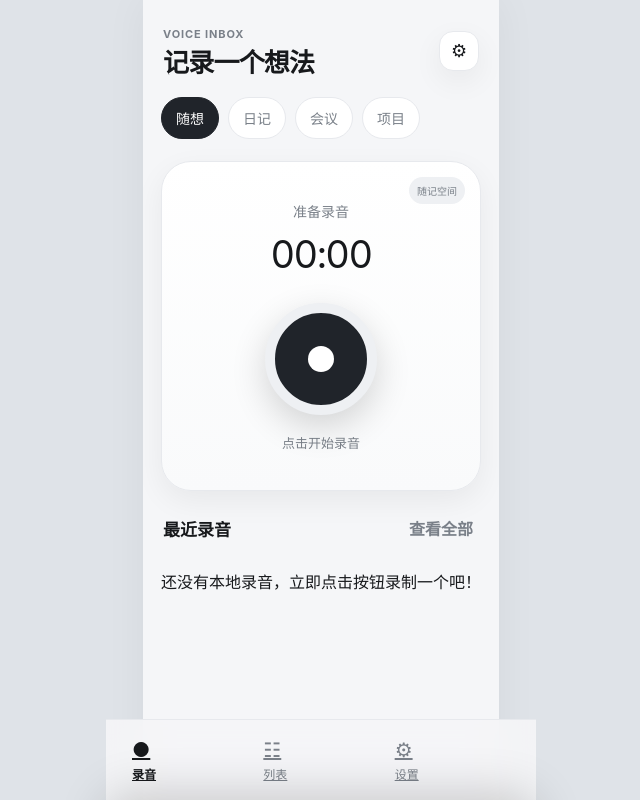
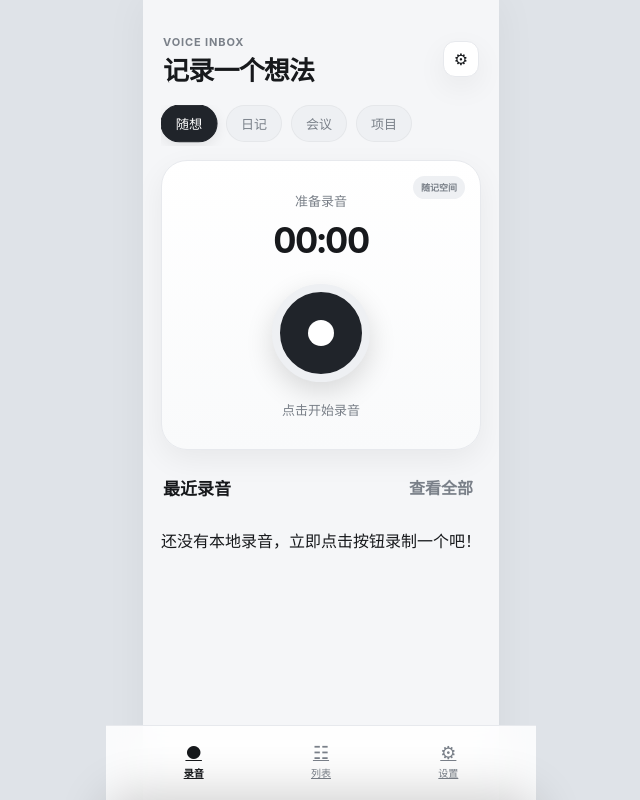
Before and after one commit to lulalulaluobo/voicenest-pocketbase, a React (Vite) app: page / in a window 1280 px wide. Shown: the whole page, without its empty margins (319-959 px from the left). Built offline with nearby package versions, Linux system fonts and the light colour scheme.

Commit message:
fix: 精调真机适配，提升标题留白、芯片触感、底部悬浮防重叠和状态栏主题色

```diff
--- a/index.html
+++ b/index.html
@@ -2,8 +2,9 @@
 <html lang="zh-CN">
   <head>
     <meta charset="UTF-8" />
-    <meta name="viewport" content="width=device-width, initial-scale=1.0" />
-    <meta name="theme-color" content="#bf3b3b" />
+    <meta name="viewport" content="width=device-width, initial-scale=1.0, viewport-fit=cover" />
+    <meta name="theme-color" content="#f5f6f8" media="(prefers-color-scheme: light)" />
+    <meta name="theme-color" content="#111316" media="(prefers-color-scheme: dark)" />
     <link rel="icon" href="/icon.svg" />
     <title>Voice Inbox</title>
   </head>
--- a/src/styles.css
+++ b/src/styles.css
@@ -116,6 +116,7 @@ button {
   align-items: center;
   justify-content: space-between;
   margin: 4px 2px 18px;
+  padding-top: calc(8px + env(safe-area-inset-top)); /* 顶部状态栏避让 */
 }
 
 .eyebrow {
@@ -148,21 +149,22 @@ h3 {
 
 .icon-btn {
   border: 1px solid var(--line);
-  width: 40px;
-  height: 40px;
-  border-radius: 14px;
+  width: 36px;
+  height: 36px;
+  border-radius: 12px;
   background: var(--card);
   box-shadow: var(--shadow);
-  font-size: 18px;
+  font-size: 16px;
   cursor: pointer;
   display: flex;
   align-items: center;
   justify-content: center;
-  transition: background 0.2s;
+  transition: all 0.2s;
 }
 
 .icon-btn:active {
   background: var(--soft);
+  transform: scale(0.92);
 }
 
 .type-row {
@@ -178,21 +180,27 @@ h3 {
 }
 
 .chip {
-  border: 1px solid var(--line);
-  background: var(--card);
+  border: 1px solid rgba(0, 0, 0, 0.04);
+  background: var(--soft);
   color: var(--muted);
   border-radius: 999px;
-  padding: 10px 14px;
+  padding: 8px 14px;
   white-space: nowrap;
-  font-size: 14px;
+  font-size: 13px;
   cursor: pointer;
-  transition: all 0.2s;
+  transition: all 0.2s cubic-bezier(0.4, 0, 0.2, 1);
+}
+
+.chip:active {
+  transform: scale(0.94);
 }
 
 .chip.active {
   background: var(--accent);
   color: var(--accentText);
   border-color: var(--accent);
+  transform: scale(1.02);
+  box-shadow: 0 4px 12px rgba(0, 0, 0, 0.08);
 }
 
 .chip.more {
@@ -201,11 +209,11 @@ h3 {
 
 /* 录音卡片 */
 .rec-card {
-  margin-top: 18px;
+  margin-top: 14px;
   background: linear-gradient(180deg, var(--card) 0%, var(--card2) 100%);
   border: 1px solid var(--line);
-  border-radius: 30px;
-  min-height: 330px;
+  border-radius: 26px;
+  min-height: 290px;
   display: flex;
   flex-direction: column;
   align-items: center;
@@ -218,33 +226,36 @@ h3 {
   position: absolute;
   top: 15px;
   right: 15px;
-  font-size: 10px;
+  font-size: 9px;
   color: var(--muted);
   background: var(--soft);
-  padding: 6px 8px;
+  padding: 5px 8px;
   border-radius: 999px;
+  font-weight: bold;
 }
 
 .rec-status {
   color: var(--muted);
-  font-size: 14px;
-  margin-bottom: 10px;
+  font-size: 13px;
+  margin-bottom: 8px;
+  font-weight: 500;
 }
 
 .timer {
-  font-size: 38px;
+  font-size: 36px;
   font-variant-numeric: tabular-nums;
   letter-spacing: -.04em;
-  margin-bottom: 26px;
+  margin-bottom: 22px;
+  font-weight: 700;
 }
 
 .record-btn {
-  width: 112px;
-  height: 112px;
+  width: 98px;
+  height: 98px;
   border-radius: 50%;
-  border: 10px solid var(--soft);
+  border: 8px solid var(--soft);
   background: var(--accent);
-  box-shadow: 0 12px 35px rgba(0, 0, 0, .16);
+  box-shadow: 0 10px 28px rgba(0, 0, 0, .14);
   position: relative;
   cursor: pointer;
   transition: all 0.3s cubic-bezier(0.4, 0, 0.2, 1);
@@ -253,20 +264,25 @@ h3 {
 .record-btn::after {
   content: "";
   position: absolute;
-  inset: 33px;
+  inset: 28px;
   border-radius: 50%;
   background: var(--accentText);
   transition: all 0.3s cubic-bezier(0.4, 0, 0.2, 1);
 }
 
+.record-btn:active {
+  transform: scale(0.92);
+}
+
 .record-btn.recording {
   background: var(--record);
   border-color: var(--soft);
+  box-shadow: 0 0 0 10px rgba(216, 68, 68, 0.15), 0 10px 28px rgba(216, 68, 68, 0.25);
 }
 
 .record-btn.recording::after {
-  inset: 34px;
-  border-radius: 10px;
+  inset: 30px;
+  border-radius: 8px;
   background: #fff;
 }
 
@@ -516,9 +532,9 @@ h3 {
   bottom: 0;
   width: 100%;
   max-width: 430px;
-  padding: 10px 18px calc(10px + env(safe-area-inset-bottom)); /* 适配 iOS 底部手势条 */
-  background: color-mix(in srgb, var(--bg) 90%, transparent);
-  backdrop-filter: blur(18px);
+  padding: 10px 24px calc(14px + env(safe-area-inset-bottom)); /* 适配 iOS/Android 底部手势条 */
+  background: color-mix(in srgb, var(--card) 85%, transparent);
+  backdrop-filter: blur(20px);
   border-top: 1px solid var(--line);
   display: grid;
   grid-template-columns: repeat(3, 1fr);
@@ -528,22 +544,30 @@ h3 {
 .nav-btn {
   border: 0;
   background: transparent;
-  padding: 8px;
+  padding: 6px;
   color: var(--muted);
-  font-size: 12px;
+  font-size: 10px;
   cursor: pointer;
-  transition: color 0.2s;
+  transition: all 0.2s;
+  display: flex;
+  flex-direction: column;
+  align-items: center;
 }
 
 .nav-btn span {
   display: block;
-  font-size: 20px;
-  margin-bottom: 3px;
+  font-size: 18px;
+  margin-bottom: 2px;
+  transition: transform 0.2s;
+}
+
+.nav-btn:active span {
+  transform: scale(0.85);
 }
 
 .nav-btn.active {
   color: var(--text);
-  font-weight: 650;
+  font-weight: 700;
 }
 
 /* 弹出层与遮罩 */
@@ -809,4 +833,9 @@ textarea {
   .view {
     padding-bottom: calc(112px + env(safe-area-inset-bottom));
   }
+  .bottom-nav {
+    left: 0;
+    transform: none;
+    max-width: 100%;
+  }
 }
```
